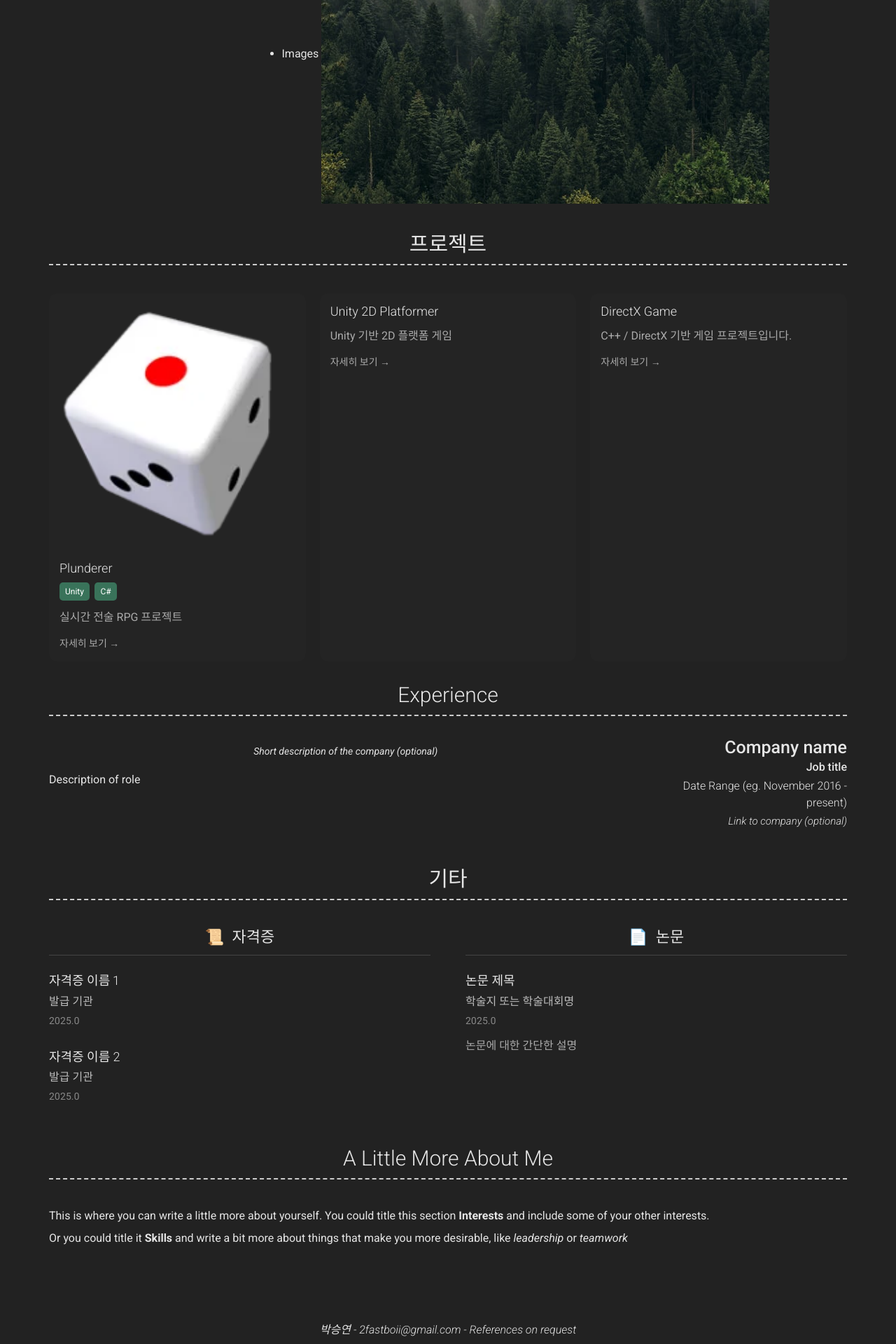
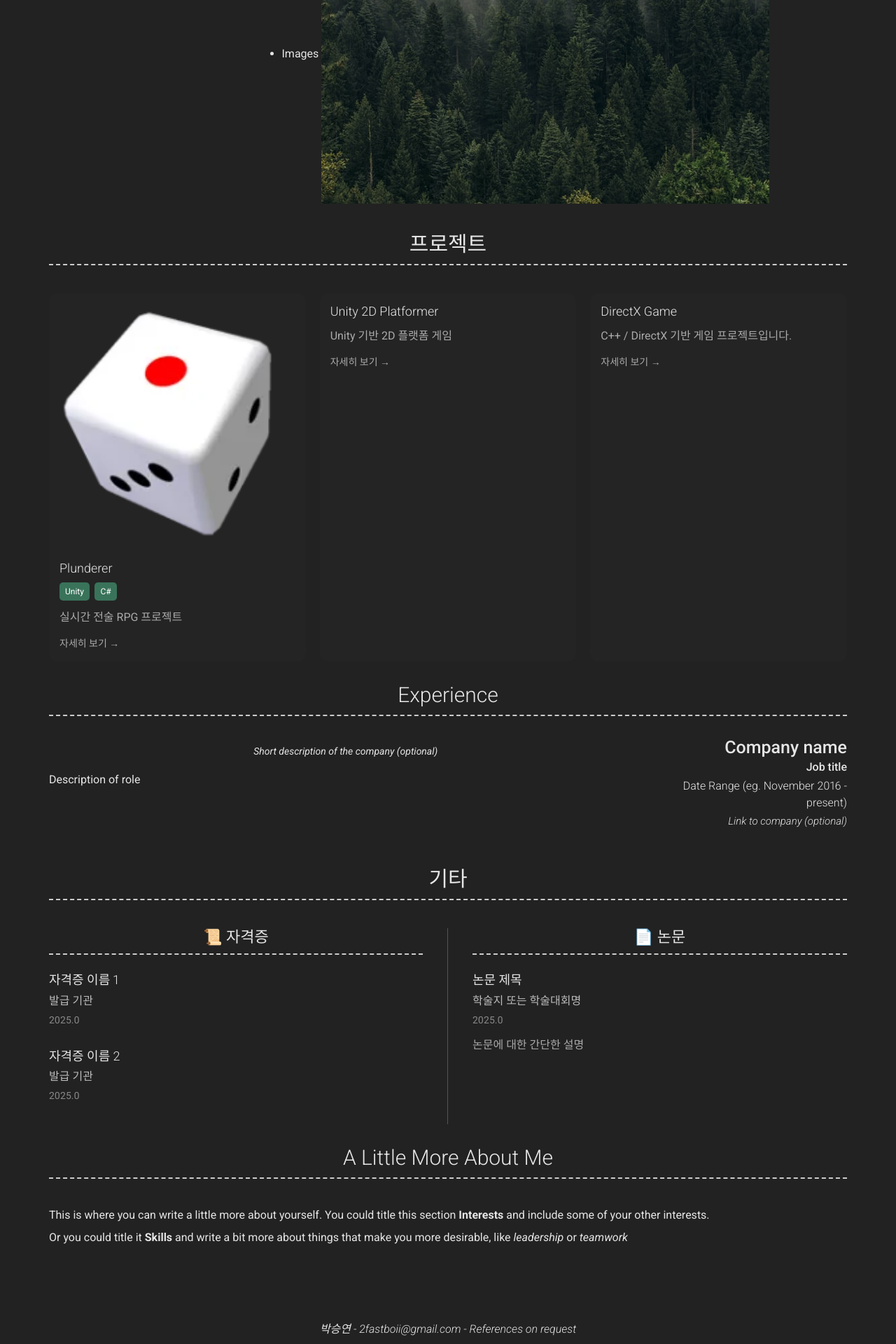
Before and after one commit to new6ie3/new6ie3.github.io, a Jekyll site: the page built from index.md, in a window 1280 px wide. Shown: the part 768-2688 px from the top of the page at 70% size. Built offline with Jekyll 4.4.1, drawn with Linux system fonts in a browser that asks for light colours; nearby versions of some CDN libraries.

Commit message:
Update etc.scss

```diff
--- a/_sass/etc.scss
+++ b/_sass/etc.scss
@@ -1,41 +1,44 @@
 .etc-grid {
   display: grid;
+  grid-template-columns: 1fr 1fr;
 
-  grid-template-columns: repeat(2, minmax(0, 1fr));
-
-  gap: 50px;
+  gap: 0;
 
   margin-top: 30px;
 }
 
 
-/* 자격증 / 논문 각각의 영역 */
-
+/* 각 영역 */
 .etc-column {
   min-width: 0;
+
+  padding: 0 35px;
 }
 
 
-/* 📜 자격증 / 📄 논문 */
+/* 왼쪽 */
+.etc-column:first-child {
+  padding-left: 0;
 
+  border-right: 1px solid #555;
+}
+
+
+/* 오른쪽 */
+.etc-column:last-child {
+  padding-right: 0;
+}
+
+
+/* 자격증 / 논문 제목 */
 .etc-title {
   margin: 0 0 25px 0;
 
-  padding-bottom: 12px;
-
   font-size: 22px;
-
-  border-bottom: 1px solid #444;
-}
-
-
-.etc-title span {
-  margin-right: 6px;
 }
 
 
 /* 개별 항목 */
-
 .etc-item {
   margin-bottom: 30px;
 }
@@ -48,16 +51,12 @@
 }
 
 
-/* 기관 */
-
 .etc-sub-title {
   margin: 0 0 5px 0;
 
   color: #bbb;
 }
 
-
-/* 날짜 */
 
 .etc-caption {
   margin: 0;
@@ -68,8 +67,6 @@
 }
 
 
-/* 설명 */
-
 .etc-description {
   margin-top: 12px;
 
@@ -79,14 +76,21 @@
 }
 
 
-/* 모바일 */
-
+/* 모바일에서는 다시 세로 배치 */
 @media screen and (max-width: 700px) {
 
   .etc-grid {
     grid-template-columns: 1fr;
+  }
 
-    gap: 30px;
+  .etc-column {
+    padding: 25px 0;
+  }
+
+  .etc-column:first-child {
+    border-right: none;
+
+    border-bottom: 1px solid #555;
   }
 
 }
```
